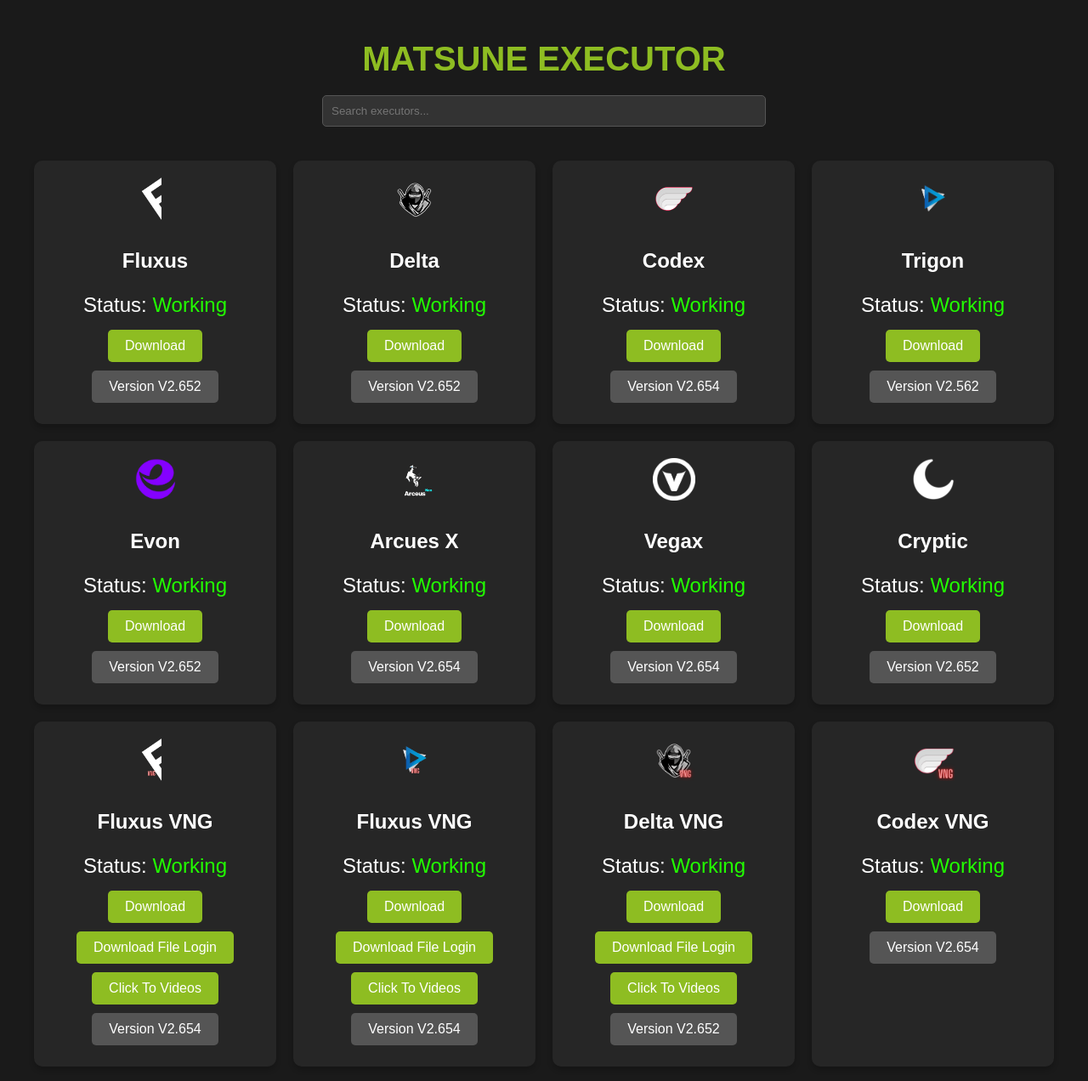
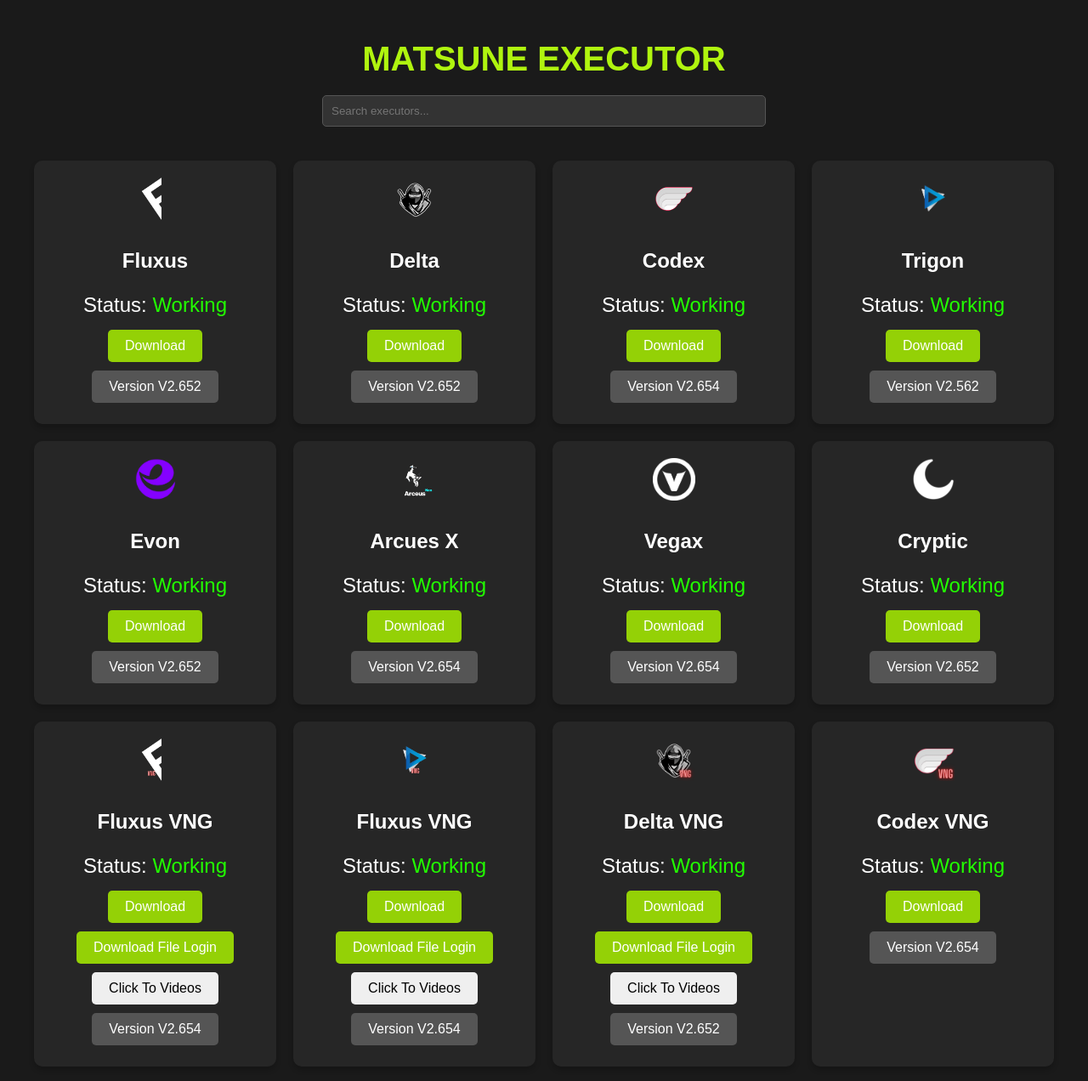
Before and after one commit to RealMatsune/executor, a plain HTML site: page index.html in a window 1280 px wide. Shown: the top 1272 px of the page at 85% size. Drawn offline with Linux system fonts and the light colour scheme.

Commit message:
Add files via upload

```diff
--- a/style.css
+++ b/style.css
@@ -50,7 +50,7 @@ body {
 
   h1 {
 	font-size: 2.5em;
-	color: #8ebd22;
+	color: #b0f50f;
 	margin-bottom: 20px;
   }
 
@@ -84,12 +84,12 @@ body {
   }
 
   .btn.download {
-	background-color: #8ebd22;
+	background-color: #94d106;
 	color: #fff;
   }
 
  .btn.Videos {
-	background-color: #8ebd22;
+	background-color: #94d106
 	color: #fff;
   }
 
```
